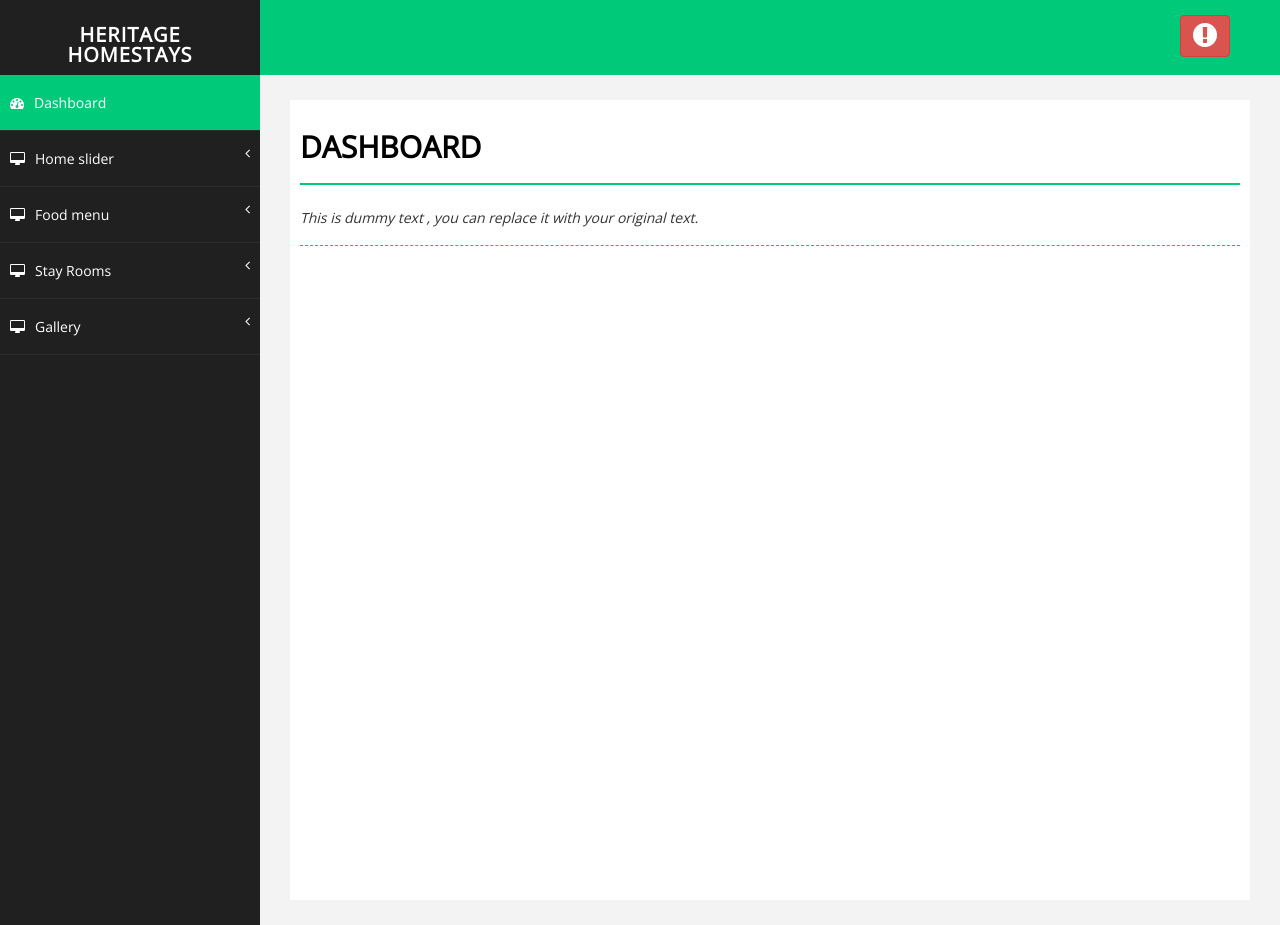
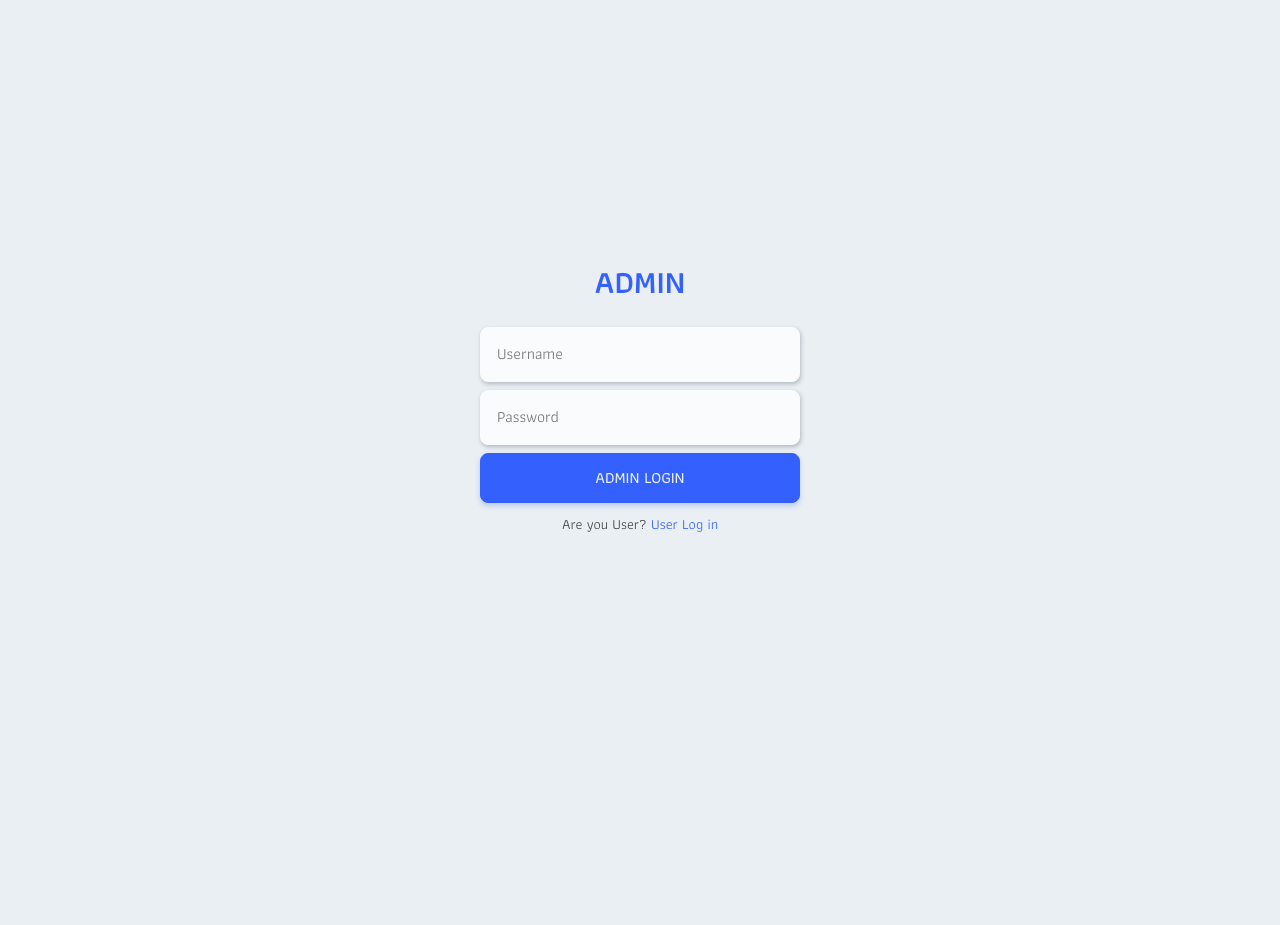
Before and after one commit to prashanthbhat23/homestay-main, a PHP site: page /admin/admin_index.php in a window 1280 px wide. After the commit the page ends 532 px from the top, so only its background shows below. Run offline with PHP 8.4, Linux system fonts and the light colour scheme; some web fonts are replaced.

Commit message:
added admin login

```diff
--- a/admin/admin_index.php
+++ b/admin/admin_index.php
@@ -1,60 +1,190 @@
 <?php
-include "../database.php";
+session_start();
+if(isset($_SESSION["admin_auth"])){
+  $msg="You are already logged in !";
+  $_SESSION["message"]=$msg;
+  header("location:dashboard.php");
+  exit(0);
+}
 ?>
+<!DOCTYPE html>
+<html lang="en">
+<!-- Basic -->
 
-<!DOCTYPE html>
-<html xmlns="http://www.w3.org/1999/xhtml">
 <head>
-    <meta charset="utf-8" />
-    <meta name="viewport" content="width=device-width, initial-scale=1.0" />
-    <title>Responsive Bootstrap Advance Admin Template</title>
+    <meta charset="utf-8">
+    <meta http-equiv="X-UA-Compatible" content="IE=edge">
 
-    <!-- BOOTSTRAP STYLES-->
-    <link href="assets/css/bootstrap.css" rel="stylesheet" />
-    <!-- FONTAWESOME STYLES-->
-    <link href="assets/css/font-awesome.css" rel="stylesheet" />
-       <!--CUSTOM BASIC STYLES-->
-    <link href="assets/css/basic.css" rel="stylesheet" />
-    <!--CUSTOM MAIN STYLES-->
-    <link href="assets/css/custom.css" rel="stylesheet" />
-    <!-- GOOGLE FONTS-->
-    <link href='http://fonts.googleapis.com/css?family=Open+Sans' rel='stylesheet' type='text/css' />
+    <!-- Mobile Metas -->
+    <meta name="viewport" content="width=device-width, initial-scale=1">
 
-</head>
-<body>
-    <div id="wrapper">
-        <?php include "admin_nav.php" ?>
-        <div id="page-wrapper">
-            <div id="page-inner">
-                <div class="row">
-                    <div class="col-md-12">
-                        <h1 class="page-head-line">DASHBOARD</h1>
-                        <h1 class="page-subhead-line">This is dummy text , you can replace it with your original text. </h1>
+    <!-- Site Metas -->
+    <title>Yamifood Restaurant - Responsive HTML5 Template</title>
+    <meta name="keywords" content="">
+    <meta name="description" content="">
+    <meta name="author" content="">
 
-                    </div>
-                </div>
-                <!-- /. ROW  -->
+    <!-- Site Icons -->
+    <link rel="shortcut icon" href="../assets/images/favicon.ico" type="image/x-icon">
+    <link rel="apple-touch-icon" href="../assets/images/apple-touch-icon.png">
 
-            </div>
-            <!-- /. PAGE INNER  -->
-        </div>
-        <!-- /. PAGE WRAPPER  -->
-    </div>
-    <!-- /. WRAPPER  -->
+    <!-- Bootstrap CSS -->
+    <link rel="stylesheet" href="../assets/css/bootstrap.min.css">
+    <!-- Site CSS -->
+    <link rel="stylesheet" href="../assets/css/style.css">
+    <!-- Responsive CSS -->
+    <link rel="stylesheet" href="../assets/css/responsive.css">
 
 
-    <!-- /. FOOTER  -->
-    <!-- SCRIPTS -AT THE BOTOM TO REDUCE THE LOAD TIME-->
-    <!-- JQUERY SCRIPTS -->
-    <script src="assets/js/jquery-1.10.2.js"></script>
-    <!-- BOOTSTRAP SCRIPTS -->
-    <script src="assets/js/bootstrap.js"></script>
-    <!-- METISMENU SCRIPTS -->
-    <script src="assets/js/jquery.metisMenu.js"></script>
-       <!-- CUSTOM SCRIPTS -->
-    <script src="assets/js/custom.js"></script>
+    <style>
+        @import url(https://fonts.googleapis.com/css2?family=Prompt:wght@300;400;500;600&display=swap);
 
+body {
+  background: #E9EFF2;
+}
 
+a{
+  color: #3461FD;
+  text-decoration: none;
+}
 
+a:hover, a:focus{
+  text-decoration: underline;
+}
+
+.container{
+  max-width: 1090px;
+  width: 100%;
+  min-height: 100vh;
+  margin: 0 auto;
+  display: flex;
+  align-items: center;
+  justify-content: center;
+  flex-direction: column;
+  gap: 1rem;
+}
+
+.page-title{
+  font-weight: 600;
+  font-size: 2rem;
+  color: #3461FD;
+}
+
+.page-desc{
+  font-weight: 400;
+  font-size: 1rem;
+  color: #404040;
+}
+
+.form{
+  display: flex;
+  align-items: center;
+  justify-content: center;
+  flex-direction: column;
+  max-width: 20rem;
+  width: 100%;
+  position: relative;
+  gap: .5rem;
+}
+
+.form input:not(.btn){
+  width: 100%;
+  display: block;
+  font-size: 1rem;
+  padding: .75rem 1rem;
+  border: 1px solid #F9FBFC;
+  background: #F9FBFC;
+  border-radius: .5rem;
+  transition: all .25s ease 0s;
+  color: #212325;
+  box-shadow: 1px 2px 4px 0px #0b163c40;
+}
+
+.form input:focus:not(.btn){
+  border-color: #3461FD;
+  box-shadow: 1px 2px 4px 0px #0b163c40, 0 0 0 3px #3461FD80;
+}
+
+.btn{
+  width: 100%;
+  display: block;
+  font-size: 1rem;
+  font-weight: 500;
+  padding: .75rem 1rem;
+  border: 1px solid #3461FD;
+  background: #3461FD;
+  border-radius: .5rem;
+  transition: all .25s ease 0s;
+  color: #E9EFF2;
+  cursor: pointer;
+  box-shadow: 0px 3px 5px 0px #3461FD40;
+}
+
+.btn:hover, .btn:focus{
+  background: #3461FDDD;
+  border-color: #3461FDDD;
+  box-shadow: 0px 3px 5px 0px #3461FD40, 0 0 0 3px #3461FD80;
+}
+
+.forgot-link{
+  font-size: .85rem;
+  width: 100%;
+  text-align: end;
+}
+
+.form-link-holder{
+  font-size: .9rem;
+  color: #404040;
+}
+
+.error-noti{
+  background: #DC3535;
+  padding: 1rem;
+  max-width: 20rem;
+  width: 100%;
+  border-radius: .5rem;
+  color: #E9EFF2;
+  box-shadow: 0px 3px 5px 0px #3461FD40;
+}
+
+.error-input{
+  border-color: #DC3535 !important;
+}
+
+.error-input:focus{
+  box-shadow: 1px 2px 4px 0px #0b163c40, 0 0 0 3px #DC353580 !important;
+}
+</style>
+</head>
+
+<body class="container">
+  <h1 class="page-title">
+    ADMIN
+</h1>
+<form action="admin_login.php" method="POST" class="login-form form">
+    <?php include "../message.php" ?>
+    <input type="text" class="input" placeholder="Username" name="uname">
+    <input type="password" class="input" placeholder="Password" name="password">
+
+    <input type="submit" name="admin_login" value="Admin Login" class="send-btn btn">
+
+    <div class="form-link-holder">
+      Are you User?
+      <a href="../login.php">User Log in</a>
+    </div>
+  </form>
 </body>
+
+<!-- ALL JS FILES -->
+<script src="../assets/js/jquery-3.2.1.min.js"></script>
+    <script src="../assets/js/popper.min.js"></script>
+    <script src="../assets/js/bootstrap.min.js"></script>
+    <!-- ALL PLUGINS -->
+    <script src="../assets/js/jquery.superslides.min.js"></script>
+    <script src="../assets/js/images-loded.min.js"></script>
+    <script src="../assets/js/isotope.min.js"></script>
+    <script src="../assets/js/baguetteBox.min.js"></script>
+    <script src="../assets/js/form-validator.min.js"></script>
+    <script src="../assets/js/contact-form-script.js"></script>
+    <script src="../assets/js/custom.js"></script>
 </html>
--- a/admin/admin_nav.php
+++ b/admin/admin_nav.php
@@ -10,7 +10,9 @@
             </div>
 
             <div class="header-right">
-                <a href="login.html" class="btn btn-danger" title="Logout"><i class="fa fa-exclamation-circle fa-2x"></i></a>
+                <form action="admin_login.php" method="POST">
+                <button type="submit" name="logout_admin" class="btn btn-danger" title="Logout"><i class="fa fa-sign-out fa-2x fa-flip-horizontal"></i></button>
+                </form>
             </div>
         </nav>
         <!-- /. NAV TOP  -->
```
Also changed, not shown: admin/admin_auth.php (+5 -7 lines), admin/admin_login.php (added, +41 -0 lines), admin/dashboard.php (added, +44 -0 lines).
